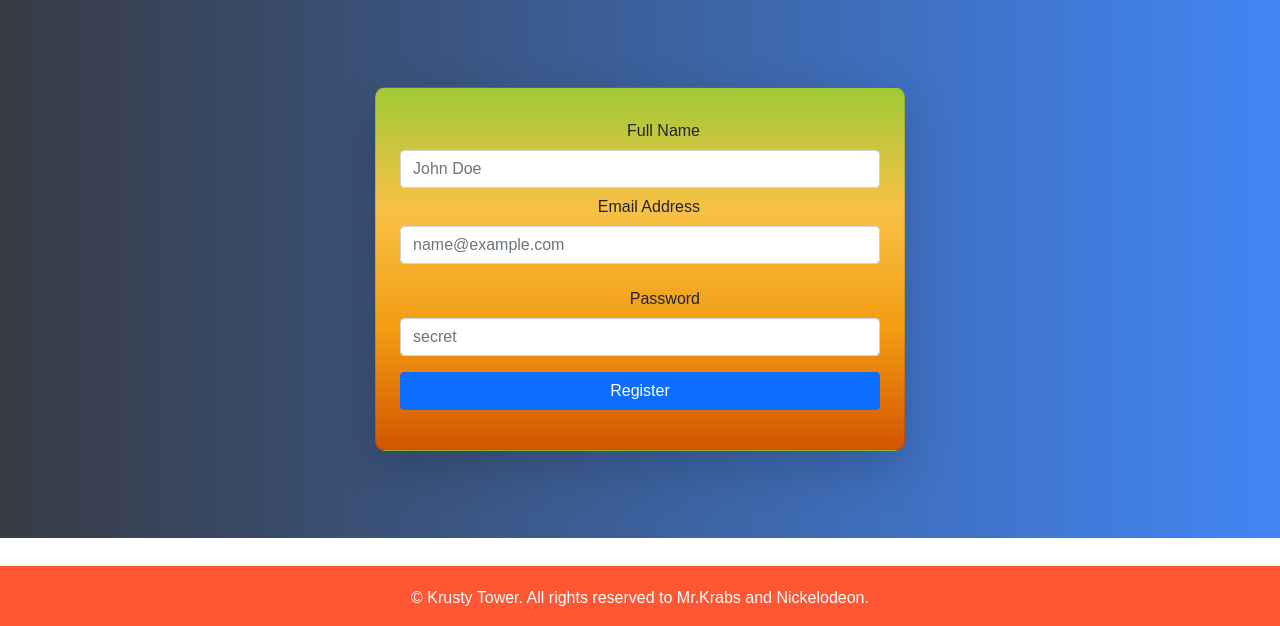
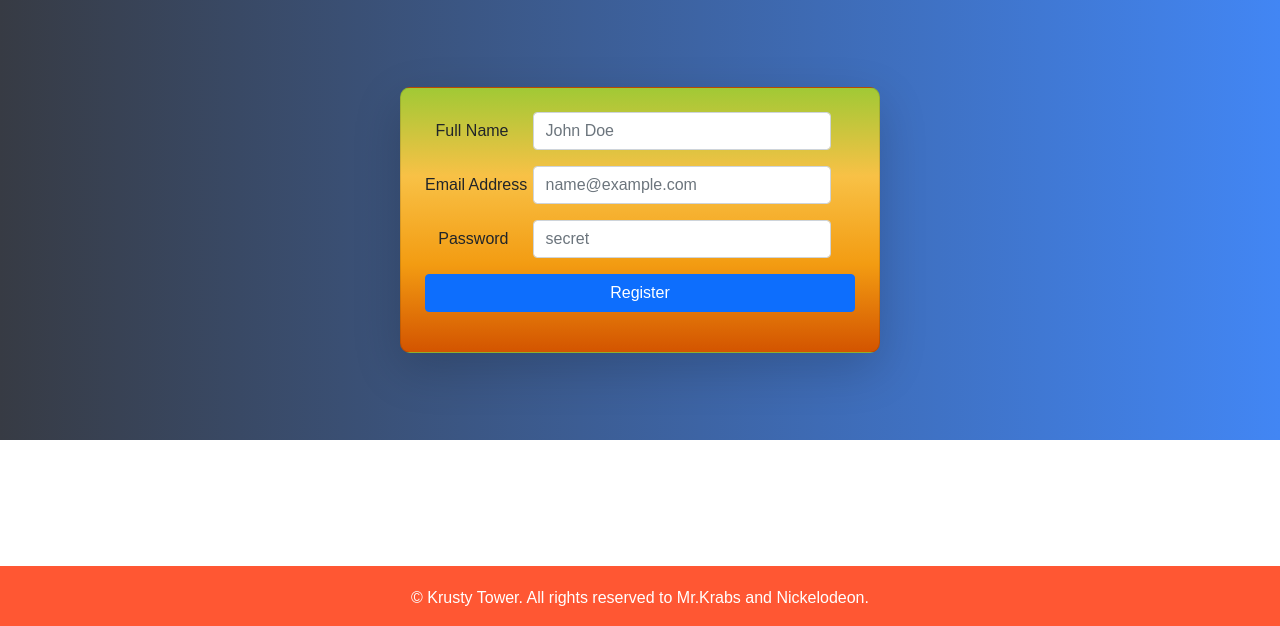
Before and after one commit to c14230256/Website-Proyek-Tekweb-Kelompok-8, a PHP site: page /pageRegister.html in a window 1280 px wide. Shown: the part 174-800 px from the top of the page. Run offline with PHP 8.4, Linux system fonts and the light colour scheme; some web fonts are replaced; grey boxes are pictures that could not be loaded.

Commit message:
fixed alignments (hate OCD)

```diff
--- a/pageRegister/pageRegister.html
+++ b/pageRegister/pageRegister.html
@@ -56,11 +56,13 @@
         </nav>
       </div>
       <div class="main-content d-flex justify-content-center align-items-center" id="background">
-        <div class="card p-4 shadow-lg">
+        <div class="card p-4 shadow-lg" style="width: 30rem; border-radius: 10px;">
           <form method="POST" action="addUser.php" class="needs-validation" novalidate>
-            <div class="mb-3" style="width: 30rem; border-radius: 10px;">
+            <div class="mb-3 row">
+              <div class="mb-3 row">
                 <label for="fullname" class="col-sm-3 col-form-label text-end"
                 >Full Name</label>
+                <div class="col-sm-9">
                   <input
                   type="text"
                   id="fullname"
@@ -69,9 +71,12 @@
                   placeholder="John Doe"
                   required
                   />
-              <div class="mb-3">
+                </div>
+              </div>
+              <div class="mb-3 row">
                 <label for="email" class="col-sm-3 col-form-label text-end"
                   >Email Address</label>
+                  <div class="col-sm-9">
                     <input
                     type="email"
                     id="email"
@@ -81,9 +86,11 @@
                     required
                     />
                   </div>
-              <div class="mb-3">
+                </div>
+              <div class="mb-3 row">
                 <label for="password" class="col-sm-3 col-form-label text-end"
                   >Password</label>
+                  <div class="col-sm-9">
                     <input
                     type="password"
                     id="password"
@@ -92,6 +99,7 @@
                     placeholder="secret"
                     required
                     />
+                  </div>
               </div>
               <div class="text-center">
                 <button type="submit" class="btn btn-primary w-100">Register</button>
--- a/pageRegister/pageRegisterCSS.css
+++ b/pageRegister/pageRegisterCSS.css
@@ -1,39 +1,37 @@
-/* Define your custom font */
+
 @font-face {
     font-family: 'SpongeBob';
     src: url('font/Krabby Patty.ttf') format('truetype');
 }
 
-/* Apply the custom font */
+
 body {
     font-family: 'SpongeBob', sans-serif;
+    margin: 0;
+    height: 100%;
+    display: flex;
+    flex-direction: column;
+}
+
+html, body {
+    height: 100%;
+}
+
+
+.navbar {
+    background-color: #FFCC33;
+    padding: 0;
 }
 
 .navbar-brand img {
     margin-left: 40px;
-}
-
-.krusty-logo {
-    margin-left: 50px;
     width: 160px;
     height: auto;
 }
 
-.navbar {
-    background-color: #FFCC33;
-    padding: 0;
-    margin: 0;
-}
-
-.navbar .navbar-brand,
 .navbar-nav {
     display: flex;
     align-items: center;
-}
-
-.navbar-nav {
-    display: flex;
-    align-items:center;
     margin-left: 160px;
 }
 
@@ -45,8 +43,6 @@ body {
     color: #000000;
     padding: 14px 16px;
     text-decoration: none;
-    text-align: center;
-    font-family: 'SpongeBob', sans-serif;
     font-size: 18px;
     border-radius: 40px;
 }
@@ -56,13 +52,14 @@ body {
     color: white;
 }
 
+
 .header-top-1 {
     display: flex;
     justify-content: space-between;
     padding: 10px 20px;
     background-color: #FFCC33;
-    font-family: 'SpongeBob', sans-serif;
 }
+
 
 .footer {
     background-color: #FF5733;
@@ -72,39 +69,40 @@ body {
     color: white;
     padding: 20px;
     text-align: center;
-    margin-top: 40px;
     height: 60px;
     z-index: 1000;
-    font-family: 'SpongeBob', sans-serif;
 }
 
 .main-content {
     display: flex;
+    justify-content: center;
     align-items: center;
-    text-align: center;
-    flex-direction: column;
     height: 100%;
-    flex: 1;
-}
-
-html, body {
-    height: 100%;
-    margin: 0;
-    display: flex;
-    flex-direction: column;
-}
-
-#background {
-    background-color: #373B44;
-    background: linear-gradient(to right,#373B44,#4286f4);
+    background: linear-gradient(to right, #373B44, #4286f4);
 }
 
 .card {
-    background: linear-gradient(
-    to bottom,
-    #A1C935,
-    #F8C146,
-    #F39C12,
-    #D35400);
-    border-radius: 10px;
+    padding: 2rem;
+    background: linear-gradient(to bottom, #A1C935, #F8C146, #F39C12, #D35400);
+
 }
+
+label {
+    white-space: nowrap;
+    text-align: right;
+}
+
+.row .col-sm-3 {
+    text-align: right;
+}
+
+.form-control {
+    width: 100%;
+    margin: 0;
+}
+
+button {
+    width: 100%;
+    font-size: 16px;
+    border-radius: 5px;
+}
```
Lines whose indentation alone changed are shown as unchanged.
